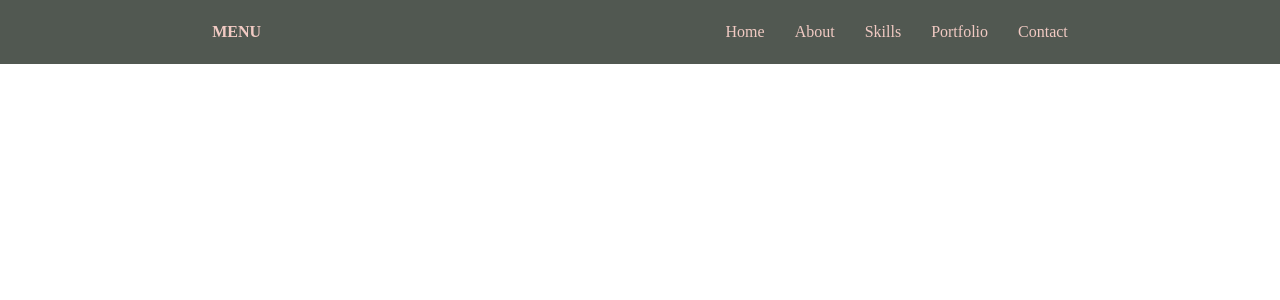
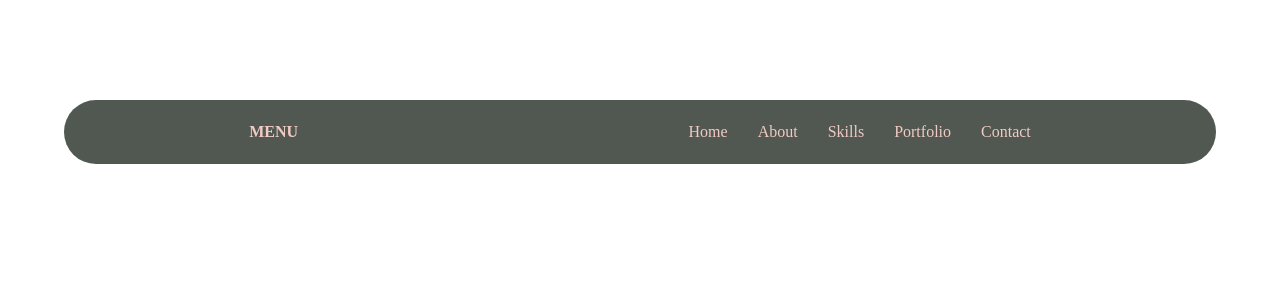
Before and after one commit to jfs-code/navbar_h, a React (Create React App) app: page / in a window 1280 px wide. Shown: the top 300 px of the page. Built offline with nearby package versions, Linux system fonts and the light colour scheme.

Commit message:
Modificacion de estilo del navbar

```diff
--- a/src/components/Navbar.jsx
+++ b/src/components/Navbar.jsx
@@ -1,4 +1,4 @@
-import React, { useState } from 'react';
+import React, { useState, useEffect  } from 'react';
 import "../navbar.css";
 
 export function Navbar() {
@@ -17,7 +17,19 @@ export function Navbar() {
             : setToggleIcon("nav__toggler");
     }
 
+    const handleResize = () => {
+        if (window.innerWidth > 768) {
+            setActive('nav__menu');
+            setToggleIcon('nav__toggler');
+        }
+    }
 
+    useEffect(() => {
+        window.addEventListener('resize', handleResize);
+        return () => {
+            window.removeEventListener('resize', handleResize);
+        }
+    }, []);
 
   return (
     <nav className='nav'>
--- a/src/navbar.css
+++ b/src/navbar.css
@@ -24,6 +24,17 @@ a{
     justify-content: space-around;
     height: 8vh;
     background: rgb(81, 88, 81);
+
+    width: 90%; /* Cambia el ancho del navbar al 85% */
+    margin: 0 auto; /* Centra el navbar */
+    border-radius: 50px; /* Bordes redondeados */
+    padding: 0 10px;
+
+    position: fixed; /* Posición fija */
+    top: 100px; /* Distancia desde el borde superior */
+    left: 50%; /* Centrado horizontal */
+    transform: translateX(-50%); /* Ajuste para el centrado */
+    z-index: 1000;
 }
 
 .nav__brand {
@@ -35,6 +46,7 @@ a{
     align-items: center;
     justify-content: space-around;
     gap: 3rem;
+    transition: transform 0.5s ease-in;
 }
 .nav__toggler div {
     width: 2.5rem;
```
